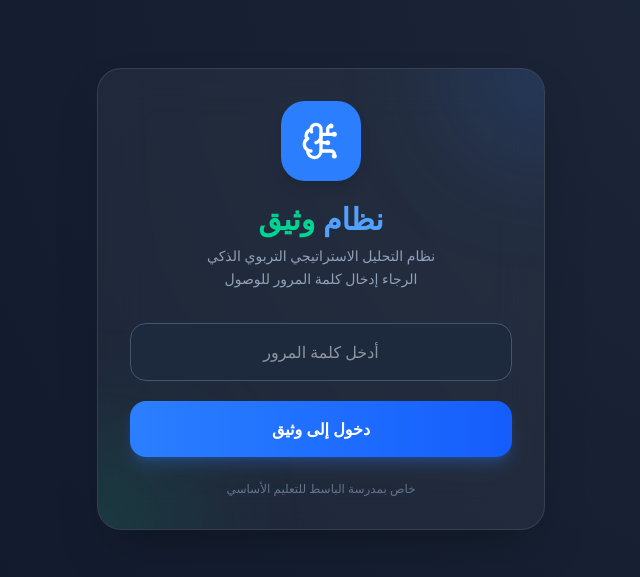
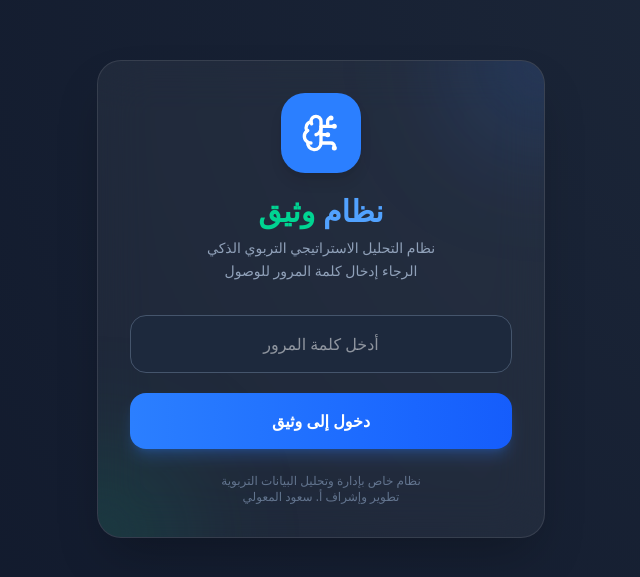
Before and after one commit to mawali42/watheeq-edu-system, a React (Vite) app: page / in a window 1280 px wide. Shown: the part 101-678 px from the top of the page, without its empty margins (319-959 px from the left). Built offline with nearby package versions, Linux system fonts and the light colour scheme.

Commit message:
Change footer text to new educational data system
Updated footer text to reflect new system information.

```diff
--- a/src/App.tsx
+++ b/src/App.tsx
@@ -191,8 +191,10 @@ if (!isAuthenticated) {
           </button>
 
           <p className="text-xs text-slate-500 mt-6">
-            خاص بمدرسة الباسط للتعليم الأساسي
-          </p>
+  نظام خاص بإدارة وتحليل البيانات التربوية
+  <br />
+  تطوير وإشراف أ. سعود المعولي
+</p>
         </div>
       </div>
     </div>
```
